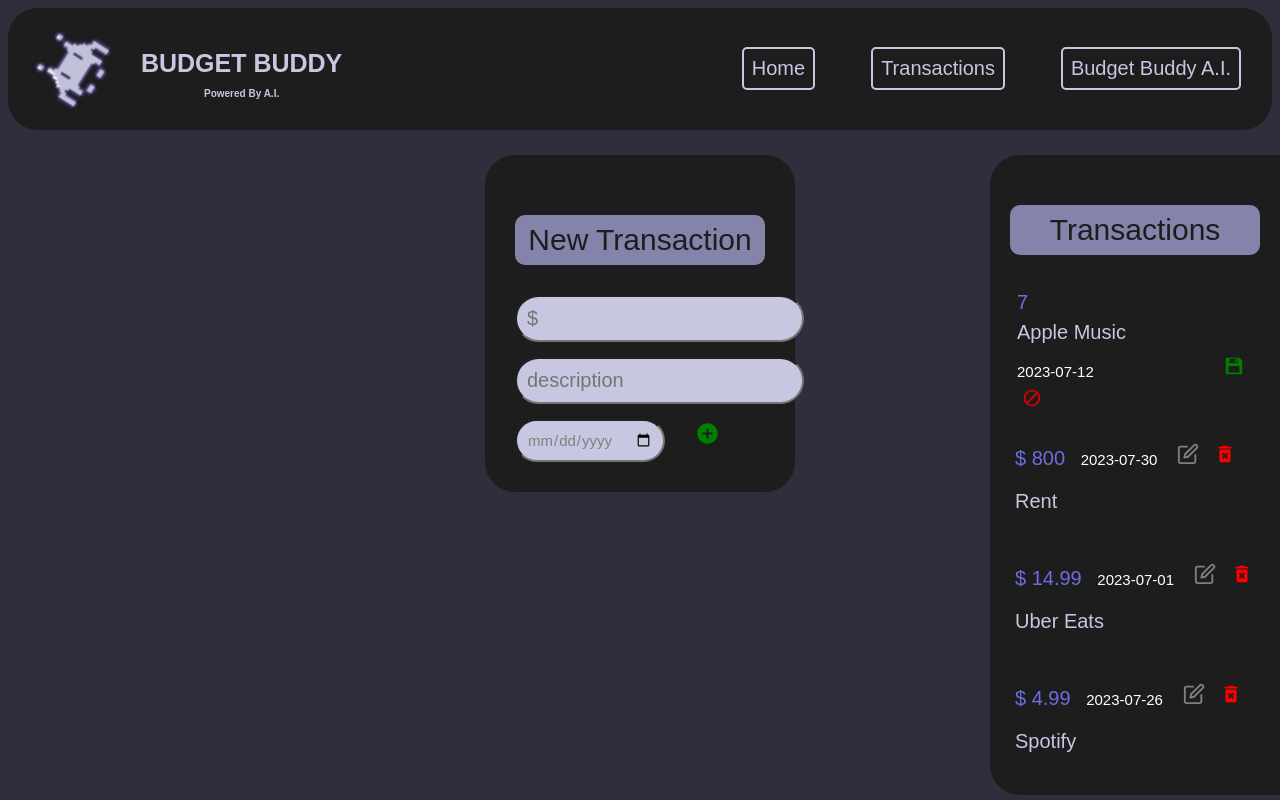
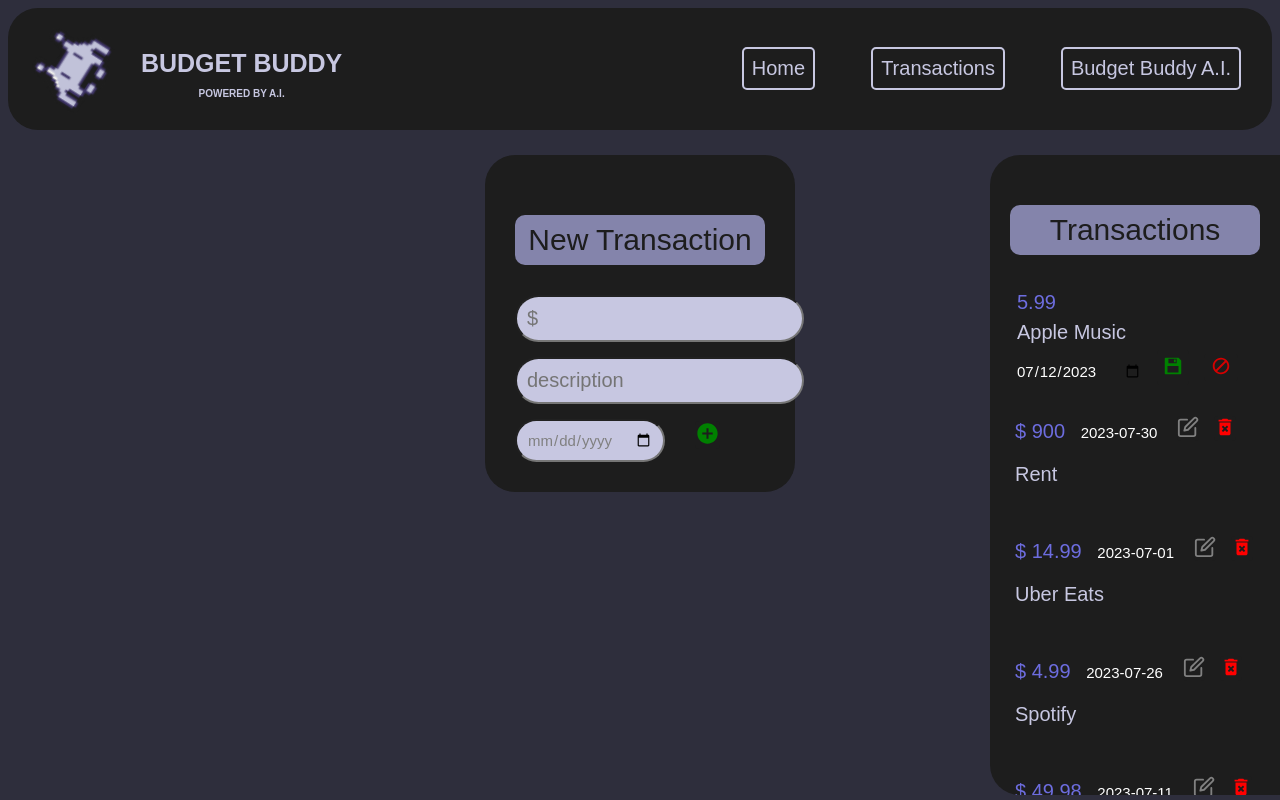
Before and after one commit to hady-bah/personal-budget-tracker, a React (Vite) app in the folder personal-budget-tracker/: page /transactions in a window 1280 px wide. Both pictures are taken after a click on the button 1166 px from the left and 322 px from the top of the page. Built offline with nearby package versions, Linux system fonts and the light colour scheme; data requests are answered from the project's data file; a web font is replaced by a local one.

Commit message:
edit style

```diff
--- a/personal-budget-tracker/db.json
+++ b/personal-budget-tracker/db.json
@@ -2,15 +2,15 @@
   "transactions": [
     {
       "id": 1,
-      "amount": "7",
+      "amount": "5.99",
       "description": "Apple Music",
       "date": "2023-07-12"
     },
     {
-      "amount": "800",
+      "id": 2,
+      "amount": "900",
       "description": "Rent",
-      "date": "2023-07-30",
-      "id": 2
+      "date": "2023-07-30"
     },
     {
       "amount": "14.99",
--- a/personal-budget-tracker/src/App.jsx
+++ b/personal-budget-tracker/src/App.jsx
@@ -121,7 +121,7 @@ function App() {
       <div id="newTransaction">
         <form onSubmit={handleAdd}>
           <p id="sectionTitle">New Transaction</p>
-          <input type="text" id="amount-input" placeholder="$" />
+          <input type="number" id="amount-input" placeholder="$" />
           <input type="text" id="desc-input" placeholder="description" />
           <input type="date" id="date-input" />
           <button type="submit" id="add">
--- a/personal-budget-tracker/src/Navbar.jsx
+++ b/personal-budget-tracker/src/Navbar.jsx
@@ -10,7 +10,7 @@ const Navbar = () =>{
             <img className="logo symbol" src={Logo} alt="logo" />
           </Link>
           <h1 id= "homeTitle">BUDGET BUDDY
-            <p id = "powered">Powered By A.I.</p>
+            <p id = "powered">POWERED BY A.I.</p>
         </h1>
         </div>
         <ul className="links">
--- a/personal-budget-tracker/src/list.css
+++ b/personal-budget-tracker/src/list.css
@@ -62,14 +62,16 @@
     margin-bottom: 5px;
 
   }
-  #editinputDate{
+
+#editinputDate{
     background-color: rgb(29, 29, 29);
     color: white;
     font-size: 15px;
     margin-bottom: 5px;
     border: none;
+    font-family: fantasy;
+    margin-right: 15px;
   }
-
   #save{
     color: green;
     cursor: pointer;
--- a/personal-budget-tracker/src/transactionsList.jsx
+++ b/personal-budget-tracker/src/transactionsList.jsx
@@ -29,7 +29,7 @@ export default function TransactionsList({ transactions, onDelete }) {
     };
 
     try {
-      // Make an API call to save the edited transaction
+      // making an API call to save the edited transaction
       const response = await fetch(`http://localhost:8000/transactions/${id}`, {
         method: "PUT",
         headers: {
@@ -42,7 +42,7 @@ export default function TransactionsList({ transactions, onDelete }) {
         throw new Error("Failed to save transaction");
       }
 
-      // Update the state or perform any necessary actions after successful save
+      window.location.reload();//reloading page
 
       setIsEditing(false);
     } catch (error) {
@@ -61,9 +61,9 @@ export default function TransactionsList({ transactions, onDelete }) {
     <div id="list">
       {isEditing ? (
         <>
-          <input id="editinputAmount" type="text" value={editedAmount} onChange={(e) => setEditedAmount(e.target.value)} />
+          <input id="editinputAmount" type="number" value={editedAmount} onChange={(e) => setEditedAmount(e.target.value)} />
           <input id="editinputDesc" type="text" value={editedDescription} onChange={(e) => setEditedDescription(e.target.value)} />
-          <input id="editinputDate" type="text" value={editedDate} onChange={(e) => setEditedDate(e.target.value)} />
+          <input id="editinputDate" type="date" value={editedDate} onChange={(e) => setEditedDate(e.target.value)} />
           <button id ="save" onClick={handleSave}>
             <RiSave3Fill style={{ fontSize: "22px" }}/>
           </button>
```
